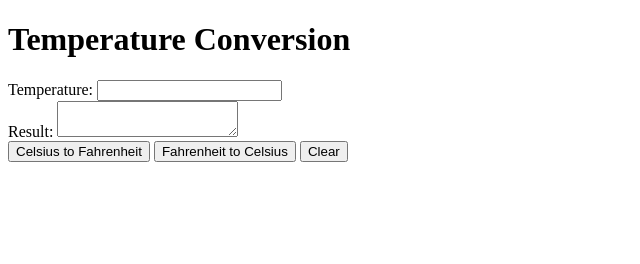
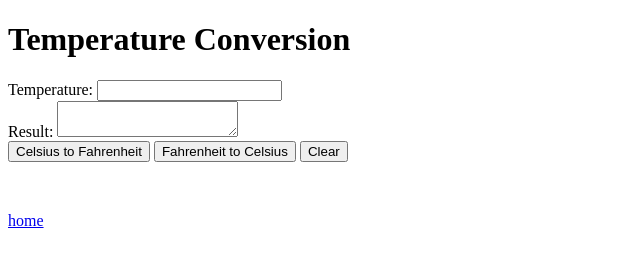
Before and after one commit to cliche1234567/cnit-133-clydeswork, a plain HTML site: page hw3pt3.html in a window 1280 px wide. Shown: the full height of the page, 0-640 px from the left. Drawn offline with Linux system fonts and the light colour scheme.

Commit message:
Update hw3pt3.html

```diff
--- a/hw3pt3.html
+++ b/hw3pt3.html
@@ -48,5 +48,8 @@
     <button type="button" onclick="clearForm()">Clear</button>
     <p id="error" style="color: red;"></p>
   </form>
+  <br>
+  <p><a href="index.html">home</a></p>
+
 </body>
 </html>
```
